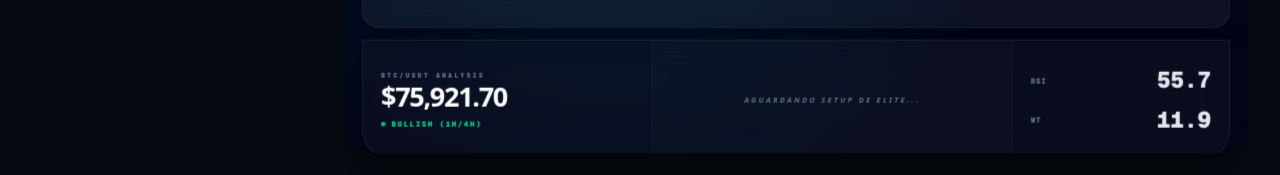
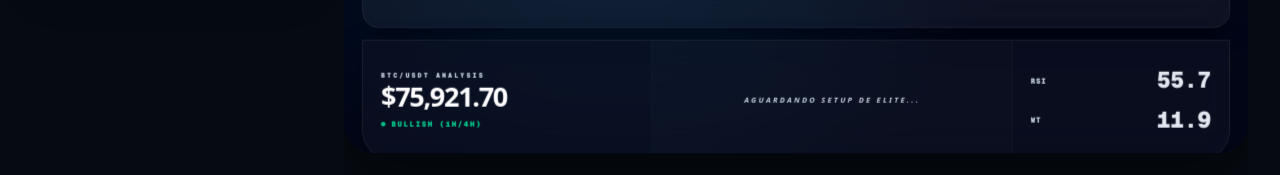
Before and after one commit to danielguollo80-ui/sentinela-web-app, a Next.js app: page / in a window 1280 px wide. Shown: the part 1280-1455 px from the top of the page. Built offline with nearby package versions, Linux system fonts and the light colour scheme; no server answers.

Commit message:
UI: Clareando rótulos (labels) para melhor contraste e legibilidade

```diff
--- a/src/components/crypto-analyzer.tsx
+++ b/src/components/crypto-analyzer.tsx
@@ -338,7 +338,7 @@ export function CryptoAnalyzer() {
               {/* SECTION 1: ASSET & PRICE */}
               <div className="lg:col-span-4 p-4 flex flex-col justify-center bg-slate-950/40">
                 <div className="flex items-center gap-2 mb-0.5">
-                  <div className="text-[8px] font-black uppercase tracking-[0.2em] text-slate-500">{result.symbol} ANALYSIS</div>
+                  <div className="text-[8px] font-black uppercase tracking-[0.2em] text-slate-300">{result.symbol} ANALYSIS</div>
                   <span className="text-[7px] px-1 py-0.5 rounded bg-sentinela-blue/20 text-sentinela-blue font-black border border-sentinela-blue/30">PRO</span>
                 </div>
                 <div className="text-2xl md:text-4xl font-black text-white tracking-tighter mb-0.5">${fmtPrice(result.price, 2)}</div>
@@ -358,19 +358,19 @@ export function CryptoAnalyzer() {
                       </span>
                     </div>
                     <div>
-                      <div className="text-[8px] font-black text-slate-500 uppercase tracking-widest">Entrada</div>
+                      <div className="text-[8px] font-black text-slate-300 uppercase tracking-widest">Entrada</div>
                       <div className="text-lg md:text-xl font-mono font-black text-white">${fmtPrice(result.setup.entrada)}</div>
                     </div>
                     <div>
-                      <div className="text-[8px] font-black text-slate-500 uppercase tracking-widest">Target</div>
+                      <div className="text-[8px] font-black text-slate-300 uppercase tracking-widest">Target</div>
                       <div className="text-lg md:text-xl font-mono font-black text-emerald-400">${fmtPrice(result.setup.alvo1)}</div>
                     </div>
                     <div>
-                      <div className="text-[8px] font-black text-slate-500 uppercase tracking-widest">Stop</div>
+                      <div className="text-[8px] font-black text-slate-300 uppercase tracking-widest">Stop</div>
                       <div className="text-lg md:text-xl font-mono font-black text-rose-400">${fmtPrice(result.setup.stop)}</div>
                     </div>
                     <div>
-                      <div className="text-[8px] font-black text-slate-500 uppercase tracking-widest">R/R</div>
+                      <div className="text-[8px] font-black text-slate-300 uppercase tracking-widest">R/R</div>
                       <div className="text-lg md:text-xl font-black text-blue-400">{result.setup.rr.toFixed(1)}x</div>
                     </div>
                   </>
@@ -384,13 +384,13 @@ export function CryptoAnalyzer() {
               {/* SECTION 3: QUICK INDICATORS (RSI & WT) */}
               <div className="lg:col-span-3 p-4 flex flex-col justify-center gap-3 bg-slate-950/40">
                 <div className="flex items-center justify-between lg:flex-col lg:items-start lg:gap-0.5">
-                  <span className="text-[9px] font-black text-slate-500 uppercase tracking-widest">RSI</span>
+                  <span className="text-[9px] font-black text-slate-300 uppercase tracking-widest">RSI</span>
                   <span className={`text-2xl md:text-3xl font-black font-mono tracking-tighter ${rsiColor(result.indicators_1d.rsi)}`}>
                     {fmtNum(result.indicators_1d.rsi)}
                   </span>
                 </div>
                 <div className="flex items-center justify-between lg:flex-col lg:items-start lg:gap-0.5">
-                  <span className="text-[9px] font-black text-slate-500 uppercase tracking-widest">WT</span>
+                  <span className="text-[9px] font-black text-slate-300 uppercase tracking-widest">WT</span>
                   <span className={`text-2xl md:text-3xl font-black font-mono tracking-tighter ${
                     (result.indicators_4h.wt1 ?? 0) > 0 ? 'text-emerald-400' : 'text-rose-400'
                   }`}>
--- a/src/components/sentinela-bio-panel.tsx
+++ b/src/components/sentinela-bio-panel.tsx
@@ -40,7 +40,7 @@ export const SentinelaBioPanel: React.FC<SentinelaBioPanelProps> = ({
       {/* Symbol & Price Section */}
       <div className="col-span-4 p-6 flex flex-col justify-center bg-slate-950/40">
         <div className="space-y-0.5">
-          <p className="text-[9px] font-black text-slate-500 uppercase tracking-[0.3em] font-mono">{symbol} ANALYSIS</p>
+          <p className="text-[9px] font-black text-slate-300 uppercase tracking-[0.3em] font-mono">{symbol} ANALYSIS</p>
           <p className="text-4xl font-black text-white tracking-tighter">${price}</p>
         </div>
         <div className="mt-2 inline-flex items-center gap-2">
@@ -62,26 +62,26 @@ export const SentinelaBioPanel: React.FC<SentinelaBioPanelProps> = ({
 
             <div className="grid grid-cols-2 gap-x-6 gap-y-2">
                <div>
-                  <span className="text-[9px] font-black text-slate-500 uppercase tracking-widest block">Entrada</span>
+                  <span className="text-[9px] font-black text-slate-300 uppercase tracking-widest block">Entrada</span>
                   <span className="text-lg font-black text-white font-mono">${setup.entrada.toLocaleString('en-US', { minimumFractionDigits: 2 })}</span>
                </div>
                <div>
-                  <span className="text-[9px] font-black text-slate-500 uppercase tracking-widest block">Target</span>
+                  <span className="text-[9px] font-black text-slate-300 uppercase tracking-widest block">Target</span>
                   <span className="text-lg font-black text-emerald-400 font-mono">${setup.alvo1.toLocaleString('en-US', { minimumFractionDigits: 2 })}</span>
                </div>
                <div>
-                  <span className="text-[9px] font-black text-slate-500 uppercase tracking-widest block">Stop</span>
+                  <span className="text-[9px] font-black text-slate-300 uppercase tracking-widest block">Stop</span>
                   <span className="text-lg font-black text-rose-400 font-mono">${setup.stop.toLocaleString('en-US', { minimumFractionDigits: 2 })}</span>
                </div>
                <div>
-                  <span className="text-[9px] font-black text-slate-500 uppercase tracking-widest block">R/R</span>
+                  <span className="text-[9px] font-black text-slate-300 uppercase tracking-widest block">R/R</span>
                   <span className="text-lg font-black text-sky-400 font-mono">{setup.rr.toFixed(1)}x</span>
                </div>
             </div>
           </>
         ) : (
           <div className="text-center py-4">
-            <p className="text-[10px] font-black text-slate-500 uppercase tracking-[0.3em] italic">Aguardando Setup de Elite...</p>
+            <p className="text-[10px] font-black text-slate-300 uppercase tracking-[0.3em] italic">Aguardando Setup de Elite...</p>
           </div>
         )}
       </div>
@@ -89,11 +89,11 @@ export const SentinelaBioPanel: React.FC<SentinelaBioPanelProps> = ({
       {/* Technical Indicators */}
       <div className="col-span-3 p-6 flex flex-col justify-center gap-4 bg-slate-950/40">
         <div className="flex items-center justify-between">
-          <span className="text-[10px] font-black text-slate-500 uppercase tracking-widest font-mono">RSI</span>
+          <span className="text-[10px] font-black text-slate-300 uppercase tracking-widest font-mono">RSI</span>
           <span className="text-3xl font-black text-slate-200 font-mono">{rsi}</span>
         </div>
         <div className="flex items-center justify-between">
-          <span className="text-[10px] font-black text-slate-500 uppercase tracking-widest font-mono">WT</span>
+          <span className="text-[10px] font-black text-slate-300 uppercase tracking-widest font-mono">WT</span>
           <span className="text-3xl font-black text-slate-200 font-mono">{wt}</span>
         </div>
       </div>
```
